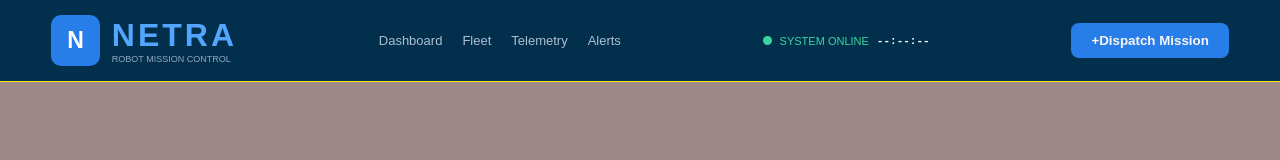
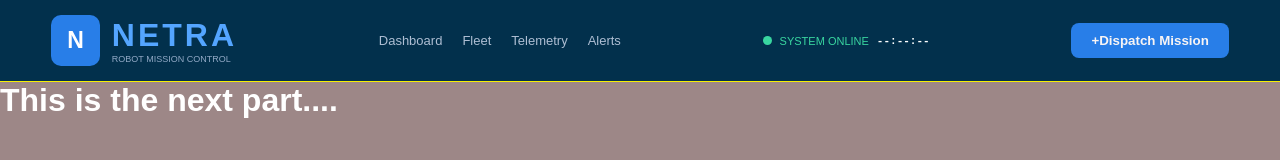
Before and after one commit to srithars/NETRA1, a plain HTML site: page index.html in a window 1280 px wide. Drawn offline with Linux system fonts and the light colour scheme.

Commit message:
version2

```diff
--- a/index.html
+++ b/index.html
@@ -38,6 +38,8 @@
 
     </header>
 
+    <h1>This is the next part....</h1>
+
    <script src="/script.js"></script>
 
 </body>
```
